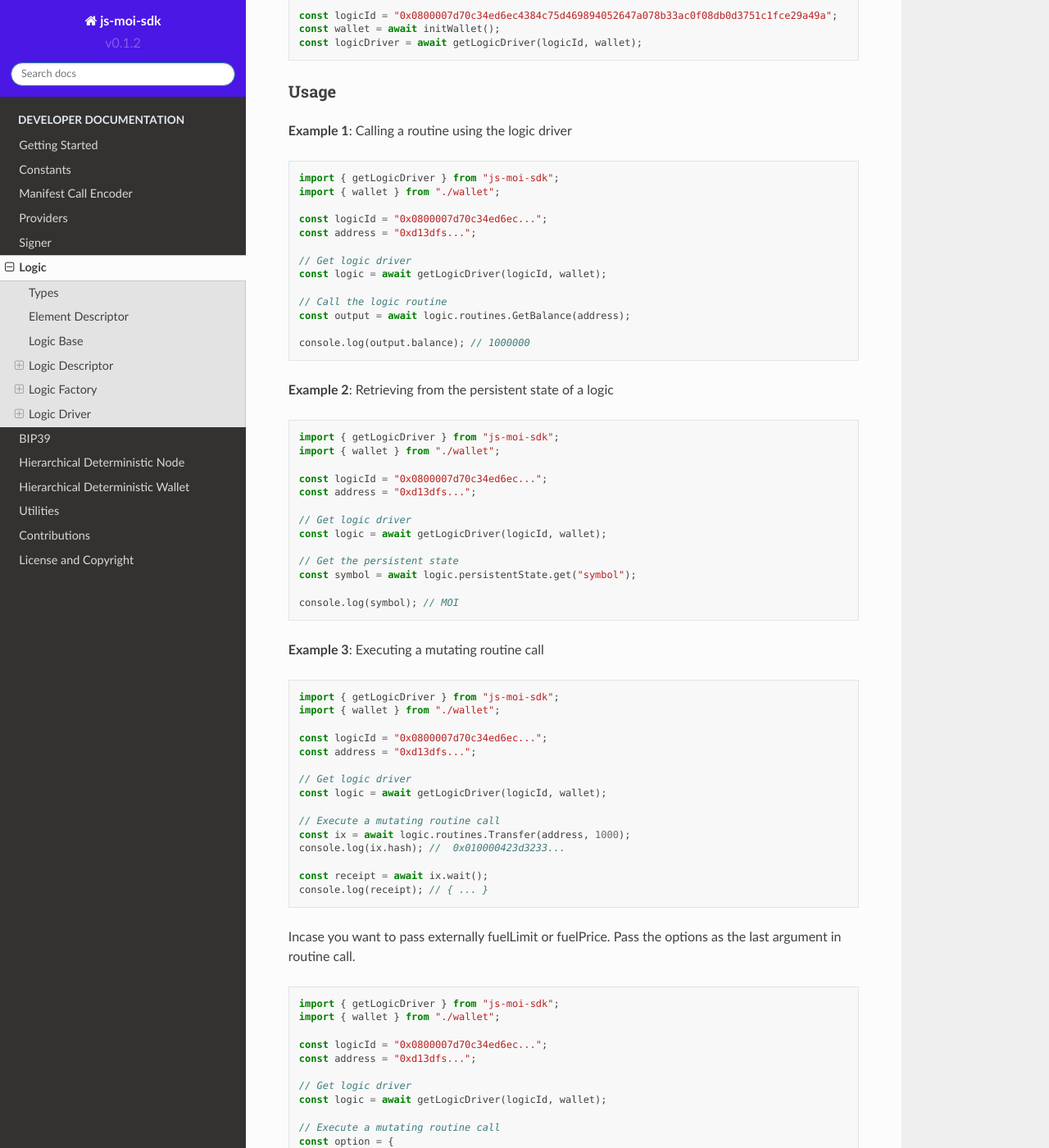
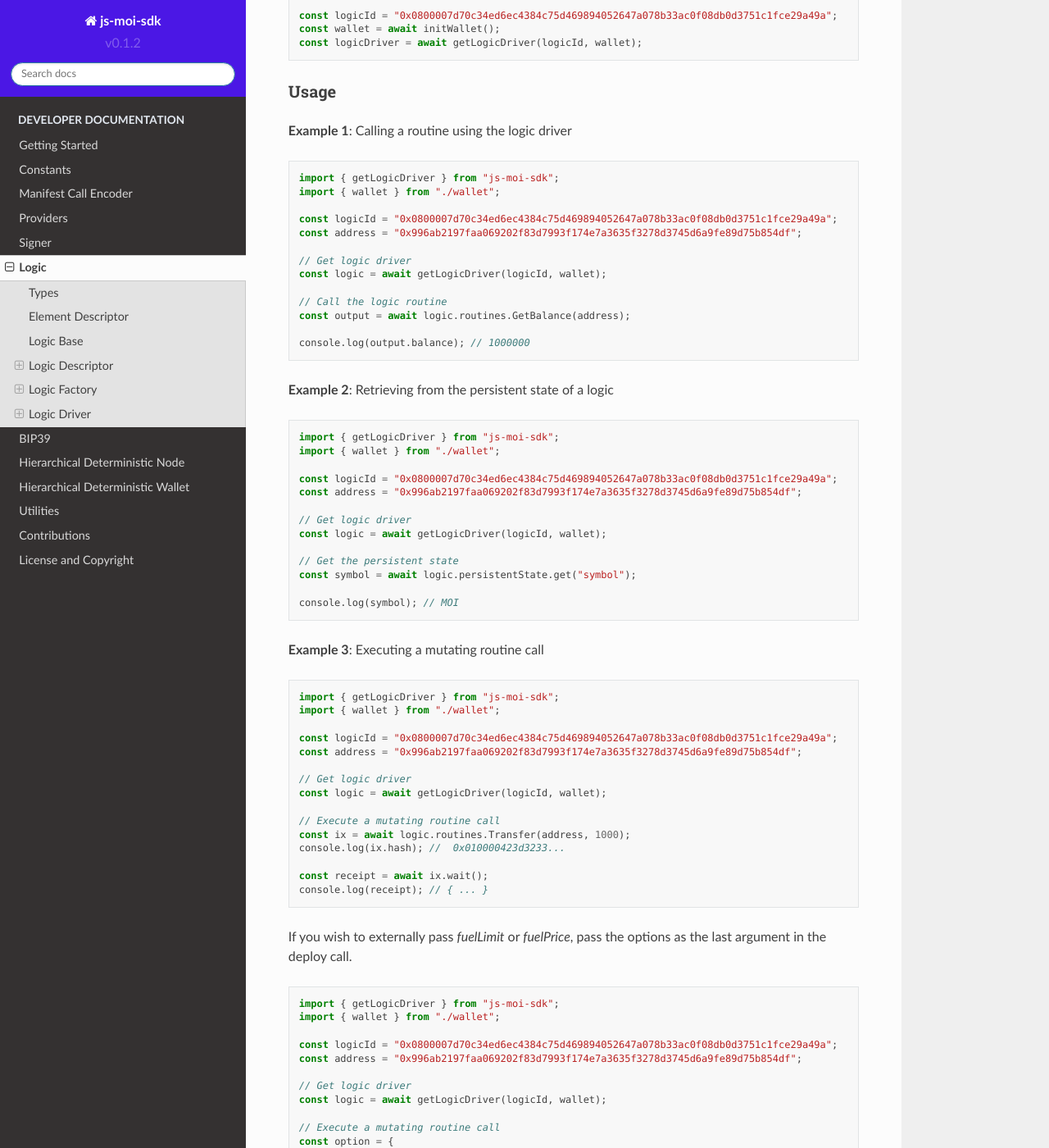
Before and after one commit to sarvalabs/js-moi-sdk, a Sphinx documentation site: the page built from docs/source/logic.rst, in a window 1280 px wide and 1400 px high, scrolled down 6791 px. Shown: the whole window at 82% size. Built offline with Sphinx 7.4.7 and the Read the Docs theme 2.0.0, drawn with Linux system fonts in a browser that asks for light colours; some of the changed text lies outside the part shown.

Commit message:
docs: update example

```diff
--- a/docs/source/logic.rst
+++ b/docs/source/logic.rst
@@ -166,8 +166,8 @@ Methods
 
     console.log(result.logic_id); // 0x0800007d70c34ed6e...
 
-In case you want to pass externally fuelLimit or fuelPrice. Pass the deploy options
-as the last argument in deploy call.
+If you wish to externally pass `fuelLimit` or `fuelPrice`, pass the options as
+the last argument in the deploy call.
 
 .. code-block:: javascript
 
@@ -238,8 +238,8 @@ Usage
     import { getLogicDriver } from "js-moi-sdk";
     import { wallet } from "./wallet";
 
-    const logicId = "0x0800007d70c34ed6ec...";
-    const address = "0xd13dfs...";
+    const logicId = "0x0800007d70c34ed6ec4384c75d469894052647a078b33ac0f08db0d3751c1fce29a49a";
+    const address = "0x996ab2197faa069202f83d7993f174e7a3635f3278d3745d6a9fe89d75b854df";
 
     // Get logic driver
     const logic = await getLogicDriver(logicId, wallet);
@@ -256,8 +256,8 @@ Usage
     import { getLogicDriver } from "js-moi-sdk";
     import { wallet } from "./wallet";
 
-    const logicId = "0x0800007d70c34ed6ec...";
-    const address = "0xd13dfs...";
+    const logicId = "0x0800007d70c34ed6ec4384c75d469894052647a078b33ac0f08db0d3751c1fce29a49a";
+    const address = "0x996ab2197faa069202f83d7993f174e7a3635f3278d3745d6a9fe89d75b854df";
 
     // Get logic driver
     const logic = await getLogicDriver(logicId, wallet);
@@ -274,8 +274,8 @@ Usage
     import { getLogicDriver } from "js-moi-sdk";
     import { wallet } from "./wallet";
 
-    const logicId = "0x0800007d70c34ed6ec...";
-    const address = "0xd13dfs...";
+    const logicId = "0x0800007d70c34ed6ec4384c75d469894052647a078b33ac0f08db0d3751c1fce29a49a";
+    const address = "0x996ab2197faa069202f83d7993f174e7a3635f3278d3745d6a9fe89d75b854df";
 
     // Get logic driver
     const logic = await getLogicDriver(logicId, wallet);
@@ -287,16 +287,17 @@ Usage
     const receipt = await ix.wait();
     console.log(receipt); // { ... }
 
-Incase you want to pass externally fuelLimit or fuelPrice. Pass the options
-as the last argument in routine call.
+
+If you wish to externally pass `fuelLimit` or `fuelPrice`, pass the options as
+the last argument in the deploy call.
 
 .. code-block:: javascript
 
     import { getLogicDriver } from "js-moi-sdk";
     import { wallet } from "./wallet";
 
-    const logicId = "0x0800007d70c34ed6ec...";
-    const address = "0xd13dfs...";
+    const logicId = "0x0800007d70c34ed6ec4384c75d469894052647a078b33ac0f08db0d3751c1fce29a49a";
+    const address = "0x996ab2197faa069202f83d7993f174e7a3635f3278d3745d6a9fe89d75b854df";
 
     // Get logic driver
     const logic = await getLogicDriver(logicId, wallet);
```
